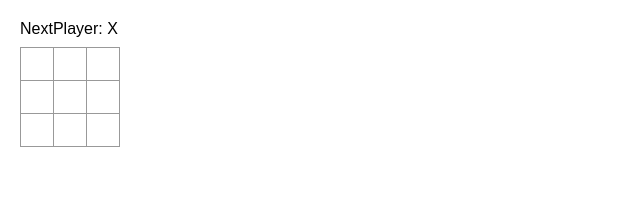
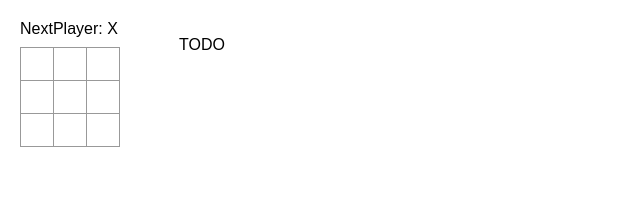
Before and after one commit to Radeon590/tic-tac-toe, a React (Create React App) app: page / in a window 1280 px wide. Shown: the top 197 px of the page, without its empty margins (0-640 px from the left). Built offline with nearby package versions, Linux system fonts and the light colour scheme.

Commit message:
Storing a history of moves

```diff
--- a/src/App.js
+++ b/src/App.js
@@ -4,9 +4,7 @@ function Square({value, onSquareClick}) {
   return <button className="square" onClick={onSquareClick}>{value}</button>;
 }
 
-export default function Board(){
-  const [xIsNext, setXIsNext] = useState(true);
-  const [squares, setSquares] = useState(Array(9).fill(null));
+function Board({xIsNext, squares, onPlay}){
 
   function handleClick(i){
     if (squares[i] || calculateWinner(squares)){
@@ -20,8 +18,7 @@ export default function Board(){
       nextSquares[i] = "O";
 
     }
-    setSquares(nextSquares);
-    setXIsNext(!xIsNext);
+    onPlay(nextSquares);
   }
 
   const winner = calculateWinner(squares);
@@ -55,6 +52,28 @@ export default function Board(){
   )
 }
 
+export default function Game(){
+  const [xIsNext, setXIsNext] = useState(true);
+  const [history, setHistory] = useState([Array(9).fill(null)])
+  const currentSquares = history[history.length - 1]
+
+  function handlePlay(nextSquares){
+    setHistory([...history, nextSquares]);
+    setXIsNext(!xIsNext);
+  }
+
+  return (
+    <div className="game">
+      <div className="game-board">
+        <Board xIsNext={xIsNext} squares={currentSquares} onPlay={handlePlay}/>
+      </div>
+      <div className="game-info">
+        <ol>{'TODO'}</ol>
+      </div>
+    </div>
+  )
+}
+
 function calculateWinner(squares){
   const lines = [
     [0, 1, 2],
```
